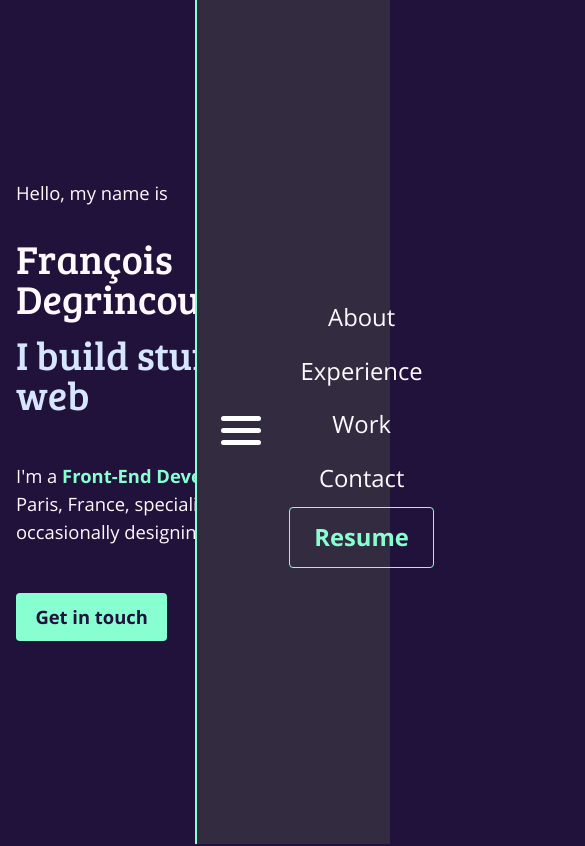
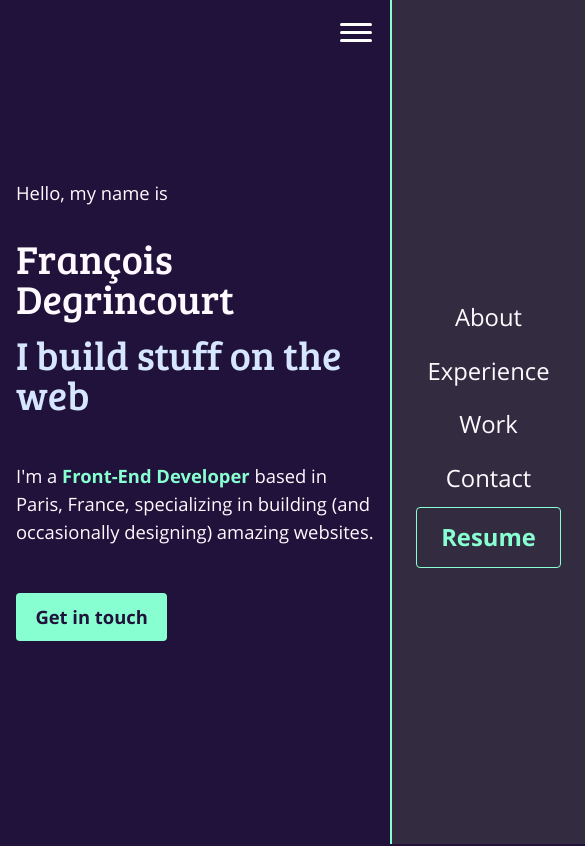
Before and after one commit to fr2Dev/portfolio-v3, a React (Create React App) app: page / in a window 390 px wide. Shown: the top 846 px of the page, 585 px wide, since content can reach past the window. Built offline with nearby package versions, Linux system fonts and the light colour scheme.

Commit message:
[WIP] Add display for mobile nav

```diff
--- a/src/App.tsx
+++ b/src/App.tsx
@@ -1,4 +1,4 @@
-import React from 'react';
+import React, { useState } from 'react';
 import useWindowSize from './hook/useMedia';
 import { ThemeProvider } from 'styled-components';
 import { Avatar, Card, ButtonMenu } from './components';
@@ -30,31 +30,28 @@ import './style/fonts.css';
 function App() {
   const size = useWindowSize();
   const { width, height } = size;
-  console.log(
-    '%c☘ %cheight%c:',
-    'font-weight:bold;color: #0F9D58;font-size:1.2em;',
-    'font-weight:bold;border-bottom:2px solid #0F9D58;',
-    'font-weight:bold;',
-    height
-  );
-  console.log(
-    '%c☘ %cwidth%c:',
-    'font-weight:bold;color: #0F9D58;font-size:1.2em;',
-    'font-weight:bold;border-bottom:2px solid #0F9D58;',
-    'font-weight:bold;',
-    width
-  );
+  const isMobile = width > 0 && width < 768;
+  const body = document.querySelector('body');
+
+  const [navOpen, setNavOpen] = useState(false);
+  const toggleNav = () => {
+    setNavOpen((prev) => !prev);
+    body?.classList.toggle('blur');
+  };
+  //TODO: Refactor logic
+  //TODO: Set open false when !isMobile
+  const openMobile = isMobile && navOpen;
 
   return (
     <MainWrapper>
       <GlobalStyle />
       <ThemeProvider theme={theme}>
         <Container className="App">
-          <Header>
+          <ButtonMenu onClick={() => toggleNav()} />
+          <Header openMobile={openMobile}>
             <Row as={Nav}>
               <div style={{ display: 'none' }}>logo</div>
-              <ButtonMenu />
-              <Row as="ul" mobile>
+              <Row as="ul" alignItems="center" mobile>
                 <ItemNav>
                   <a href="#">About</a>
                 </ItemNav>
--- a/src/components/buttonMenu.tsx
+++ b/src/components/buttonMenu.tsx
@@ -3,7 +3,11 @@ import styled, { css } from 'styled-components';
 
 const Button = styled.button`
   margin: 1em;
-  width: 40px;
+  width: 32px;
+  position: absolute;
+  top: 0;
+  right: 0;
+  z-index: 10;
 
   &:after,
   &:before,
@@ -12,27 +16,37 @@ const Button = styled.button`
     border-radius: 3px;
     content: '';
     display: block;
-    height: 5px;
-    margin: 7px 0;
+    height: 3px;
+    margin: 5px 0;
     transition: all 0.2s ease-in-out;
   }
 
-  &:hover:before {
-    transform: translateY(12px) rotate(135deg);
+  &:hover {
+    &:before {
+      transform: translateY(8px) rotate(135deg);
+    }
+
+    &:after {
+      transform: translateY(-8px) rotate(-135deg);
+    }
+
+    & div {
+      transform: scale(0);
+    }
   }
 
-  &:hover:after {
-    transform: translateY(-12px) rotate(-135deg);
-  }
-
-  &:hover div {
-    transform: scale(0);
+  @media only screen and (min-width: 768px) {
+    display: none;
   }
 `;
 
-const ButtonMenu = () => {
+interface ButtonMenuProps {
+  onClick: () => void;
+}
+
+const ButtonMenu = (props: ButtonMenuProps) => {
   return (
-    <Button className="nav-icon">
+    <Button onClick={props.onClick} className="nav-icon">
       <div></div>
     </Button>
   );
--- a/src/components/layouts/preview.ts
+++ b/src/components/layouts/preview.ts
@@ -42,6 +42,7 @@ export const Preview = styled.div<PreviewProps>`
   & > * {
     /* link */
     &:first-child {
+      background-color: ${({ theme }) => theme.colors.mainLighter};
       border-radius: var(--radius);
       grid-column: var(--size-link, 1 / -1);
       grid-row: var(--height-link, 1 / -1);
--- a/src/components/layouts/row.ts
+++ b/src/components/layouts/row.ts
@@ -3,7 +3,7 @@ import styled from 'styled-components';
 interface RowProps {
   flex?: string;
   wrap?: string;
-  alignContent?: string;
+  alignItems?: string;
   justifyContent?: string;
   mobile?: boolean;
 }
@@ -13,7 +13,7 @@ export const Row = styled.div<RowProps>`
   flex: ${(props) => (props.flex ? props.flex : 'initial')};
   flex-direction: row;
   flex-wrap: ${(props) => (props.wrap ? props.wrap : 'initial')};
-  align-content: ${(props) => (props.alignContent ? props.alignContent : 'initial')};
+  align-items: ${(props) => (props.alignItems ? props.alignItems : 'initial')};
   justify-content: ${(props) => (props.justifyContent ? props.justifyContent : 'initial')};
   @media screen and (max-width: 768px) {
     flex-direction: ${(props) => (props.mobile ? 'column' : 'row')};
--- a/src/components/styled/styledHeader.ts
+++ b/src/components/styled/styledHeader.ts
@@ -1,6 +1,10 @@
-import styled from 'styled-components';
+import styled, { css } from 'styled-components';
 
-export const Header = styled.header`
+interface HeaderProps {
+  openMobile: boolean;
+}
+
+export const Header = styled.header<HeaderProps>`
   @media only screen and (max-width: 767px) {
     /* display: none; */
     background: ${({ theme }) => theme.colors.grey};
@@ -13,6 +17,17 @@ export const Header = styled.header`
     top: 0;
     place-items: center;
     width: min(50vw, 400px);
+    transition: transform var(--transition);
+    /* transform: translateX(0); */
     z-index: 4;
+
+    /* ${(props) =>
+      props.openMobile &&
+      css`
+        transition: transform var(--transition);
+        transform: translateX(100%);
+      `}; */
+
+    transform: translateX(${(props) => (props.openMobile ? 0 : '100%')});
   }
 `;
```
